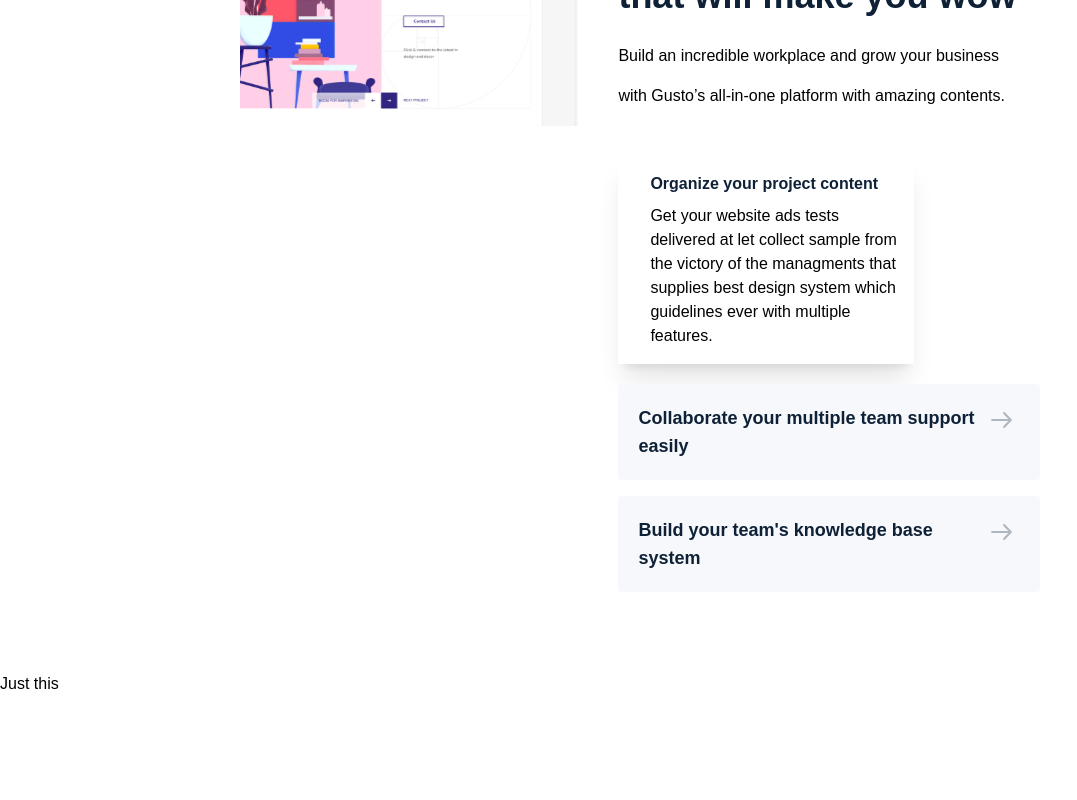
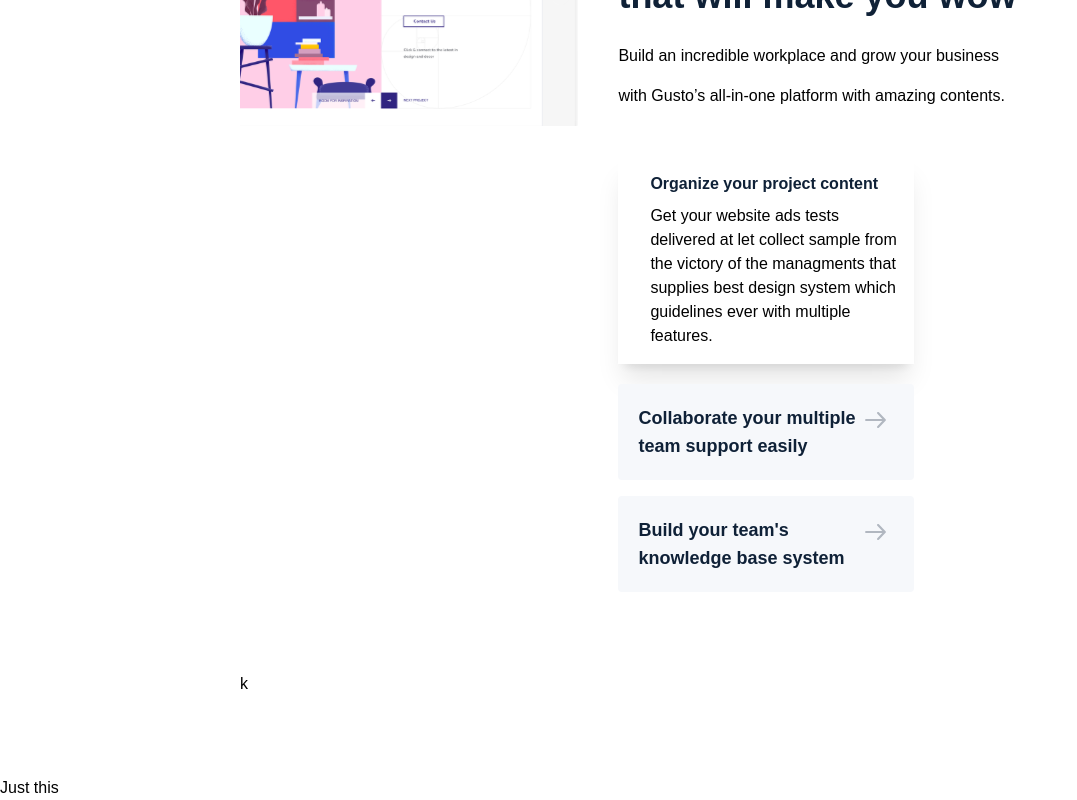
Before and after one commit to FroCode/StartupLand, a React (Create React App) app in the folder my-app/: page / in a window 1280 px wide. Shown: the part 1703-2503 px from the top of the page, without its empty margins (0-1077 px from the left). Before the commit the page ends 2399 px from the top, so only its background shows below. Built offline with nearby package versions, Linux system fonts and the light colour scheme.

Commit message:
Positioning Arrows in the Right

```diff
--- a/my-app/src/App.js
+++ b/my-app/src/App.js
@@ -3,6 +3,7 @@ import Topper from './Components/Topper';
 import Header from './Components/Header';
 import Service from './Components/Service';
 import Mockup from './Components/Mockup';
+import Features from './Components/Features';
 function App() {
   return (
     <div className="App ">
@@ -10,6 +11,7 @@ function App() {
       <Header/>
       <Service/>
       <Mockup/>
+      <Features/>
       <h2 className='bg-red'>Just this</h2>
     </div>
   );
--- /dev/null
+++ b/my-app/src/Components/Features.jsx
@@ -0,0 +1,11 @@
+import React from 'react'
+
+function Features() {
+  return (
+    <div className='  container  m-auto pb-20'>
+        k
+    </div>
+  )
+}
+
+export default Features
--- a/my-app/src/Components/Mockup.jsx
+++ b/my-app/src/Components/Mockup.jsx
@@ -8,9 +8,9 @@ function Mockup() {
             <div className="leftImage">
                 <img src={mockup} alt="" srcset="" width="100%" />
             </div>
-            <div className="mockupTexts   ">
+            <div className="mockupTexts">
                 <h2 className='text-[#5B2B9D] text-lg  font-bold '>Website content builder</h2>
-                <h4 className='text-[#0F2137] font-bold text-4xl pb-5 pt-5 	'>Meet our premium features <br />
+                <h4 className='text-[#0F2137] font-bold text-4xl pb-5 pt-5 '>Meet our premium features <br />
                     that will make you wow</h4>
                     <p className='pb-5 leading-10'>Build an incredible workplace and grow your business <br/>with Gusto’s all-in-one platform with amazing contents.</p>
                     <div className="texts  shadow-xl mb-5 mt-5 p-4 pl-8 w-[70%]  ">
@@ -18,12 +18,12 @@ function Mockup() {
                         <p >Get your website ads tests delivered at let collect sample from the victory of the managments that supplies best design system which guidelines ever with multiple features.</p>
 
                     </div>
-                    <div className="containButtons ">
-                        <div className="singleButton font-bold flex text-[#0F2137] text-lg p-5 rounded bg-[#F6F8FB] ">
+                    <div className="containButtons rtl w-[70%]">
+                        <div className="singleButton font-bold flex justify-between text-[#0F2137] text-lg p-5 rounded bg-[#F6F8FB] ">
                         Collaborate your multiple team support easily  <i className='p-2'>{arrowRight}</i>
                         </div>
-                        <div className="singleButton font-bold flex text-[#0F2137] mt-4 rounded bg-[#F6F8FB] text-lg  p-5">
-                        Build your team's knowledge base system <i className='p-2'>{arrowRight}</i>
+                        <div className="singleButton font-bold relative  justify-between flex text-[#0F2137] mt-4 rounded bg-[#F6F8FB] text-lg  p-5">
+                        Build your team's knowledge base system <i className='p-2  '>{arrowRight}</i>
                         </div>
                     </div>
             </div>
```
